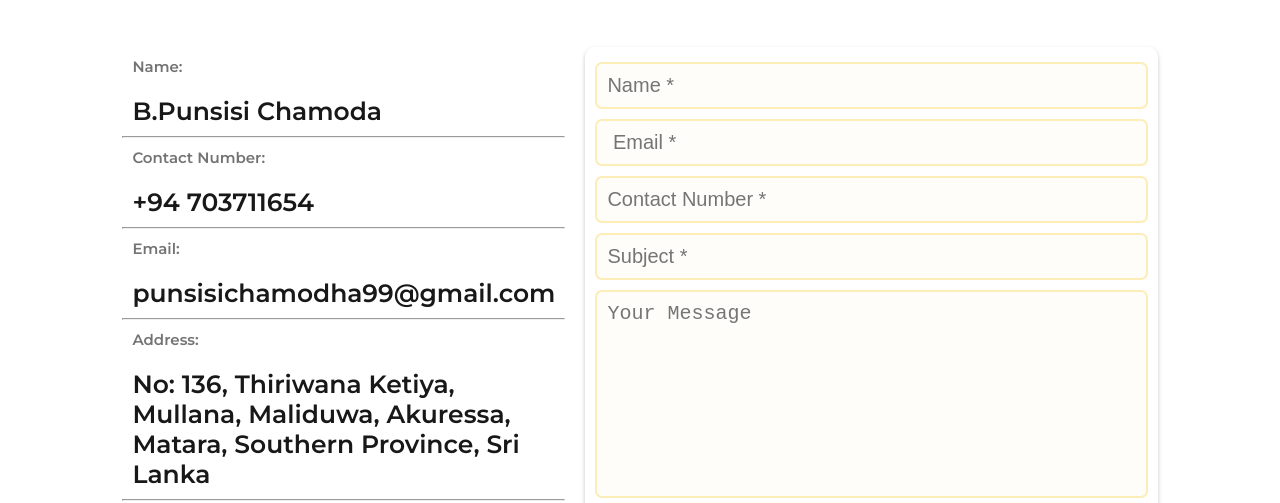
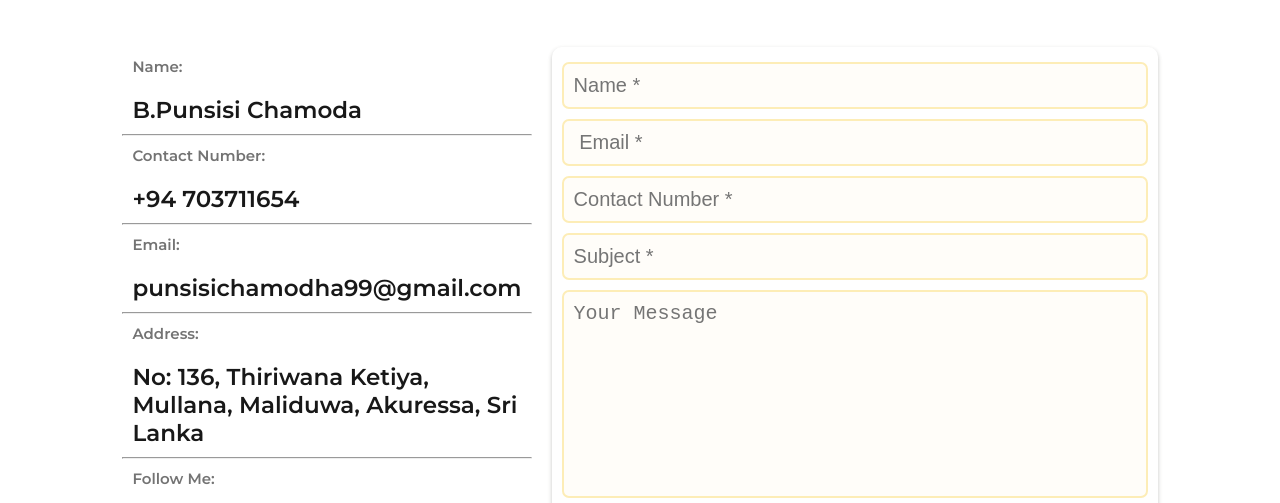
Before and after one commit to Punsisi-99/MyWebPortfolio, a plain HTML site: page index.html in a window 1280 px wide. Shown: the part 4407-4910 px from the top of the page. Drawn offline with nearby package versions, Linux system fonts and the light colour scheme; animation ran at ten frames a second.

Commit message:
fixed some changes of contact section

```diff
--- a/index.html
+++ b/index.html
@@ -619,7 +619,7 @@
                 <h3>punsisichamodha99@gmail.com</h3>
                 <hr>
                 <h4>Address:</h4>
-                <h3>No: 136, Thiriwana Ketiya, Mullana, Maliduwa, Akuressa, Matara, Southern Province, Sri Lanka</h3>
+                <h3>No: 136, Thiriwana Ketiya, Mullana, Maliduwa, Akuressa, Sri Lanka</h3>
                 <hr>
                 <h4>Follow Me:</h4>
                 <div class="social-icon">
--- a/style.css
+++ b/style.css
@@ -885,7 +885,7 @@ section{
 }
 
 .details h3{
-    font-size: 2.5rem;
+    font-size: 2.3rem;
     font-weight: 600;
     color: #181818;
     text-align: left;
```
